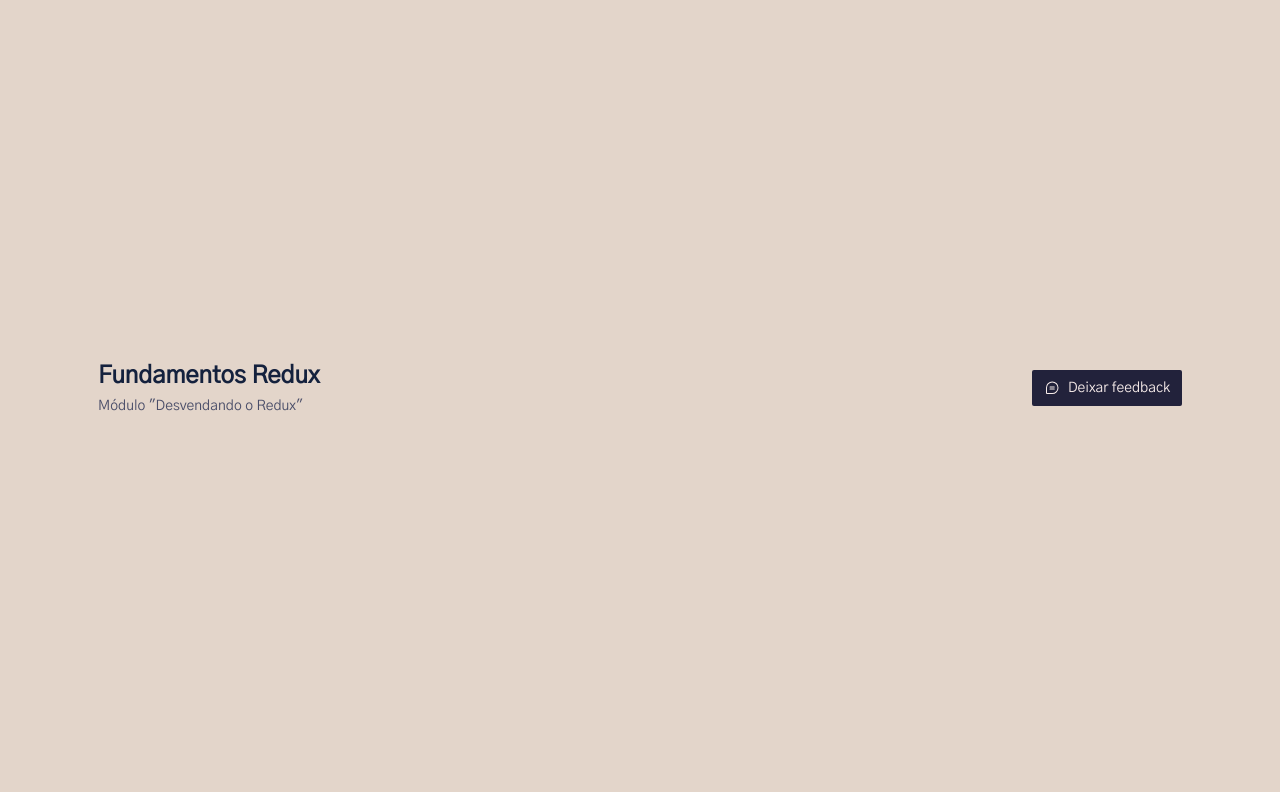
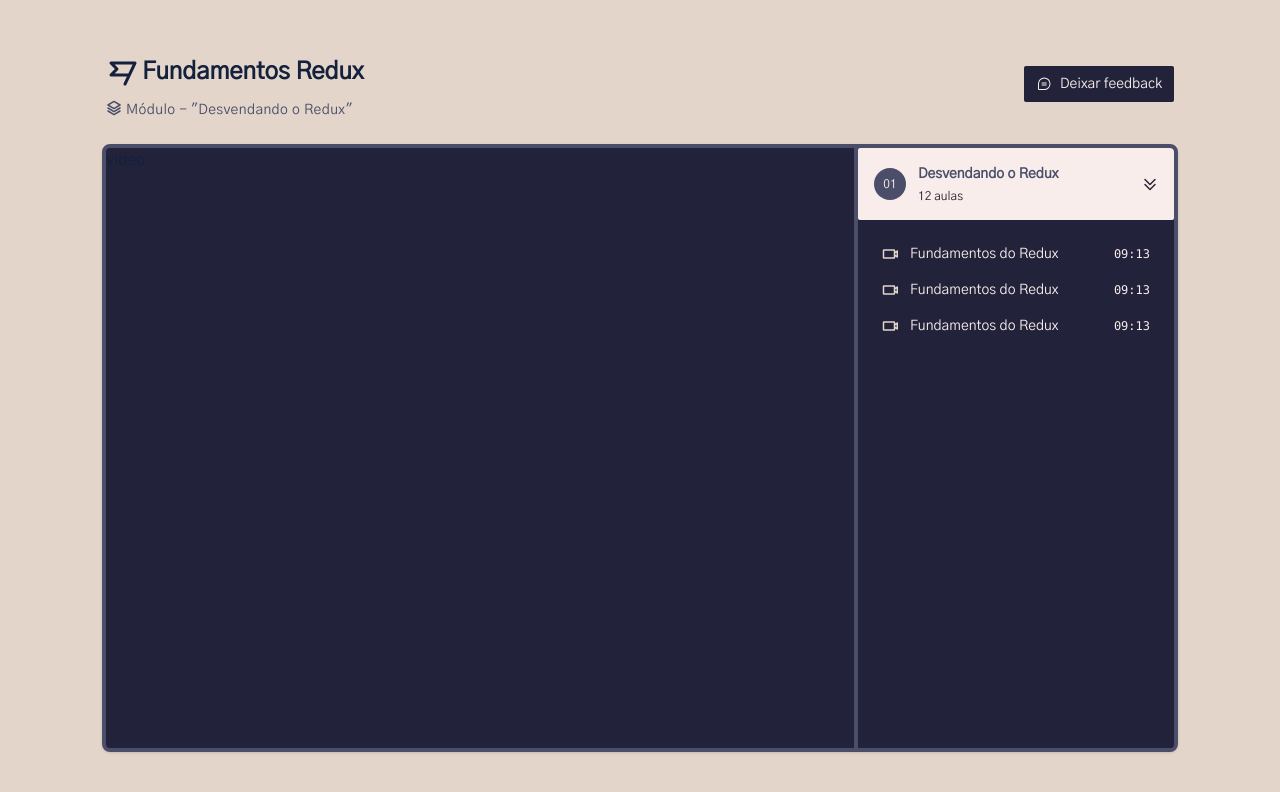
Before and after one commit to black-adm/app-redux-zustand, a React (Vite) app: page / in a window 1280 px wide. Shown: the top 792 px of the page. Built offline with nearby package versions, Linux system fonts and the light colour scheme.

Commit message:
base style from player page

```diff
--- a/src/pages/Player.tsx
+++ b/src/pages/Player.tsx
@@ -1,17 +1,26 @@
-import { ChatTeardropText } from "@phosphor-icons/react";
+import {
+    FlagBanner,
+    Stack,
+    ChatTeardropText,
+    CaretDoubleDown,
+    VideoCamera
+} from "@phosphor-icons/react";
 
 export function Player() {
     return (
         <div className="bg-primary-gray h-screen flex justify-center items-center text-dark-primary">
             <div className="flex w-[1100px] flex-col gap-6">
-                <div className="flex items-center justify-between px-2">
+                <div className="flex items-center justify-between px-2 sm:px-6 md:px-4">
 
-                    <div className="flex flex-col gap-1">
-                        <h1 className="text-2xl font-bold">
+                    <div className="mt-2 flex flex-col gap-1">
+                        <h1 className="flex items-center gap-1 text-2xl font-bold">
+                            <FlagBanner className="h-8 w-8" weight="bold" />
                             Fundamentos Redux
                         </h1>
-                        <span className="text-sm text-light-primary">
-                            Módulo "Desvendando o Redux"
+
+                        <span className="mt-2 flex items-center gap-1 text-sm font-medium tracking-wide text-light-primary">
+                            <Stack className="mb-1 h-4 w-4" weight="bold" />
+                            Módulo - "Desvendando o Redux"
                         </span>
                     </div>
 
@@ -21,8 +30,51 @@ export function Player() {
                     </button>
                 </div>
 
-                <main>
+                <main className="mx-3 relative flex overflow-hidden rounded-lg border-4 border-light-primary bg-medium-primary shadow">
+                    <div className="flex-1">
+                        video
+                    </div>
 
+                    <aside className="h-[600px] w-80 border-l-4 border-light-primary bg-medium-primary">
+                        <div>
+                            <button className="flex w-full items-center p-4 gap-3 rounded-sm text-light-primary bg-primary-white hover:bg-primary-gray">
+                                <div className="flex w-8 h-8 rounded-full items-center justify-center text-primary-white bg-light-primary text-xs">
+                                    01
+                                </div>
+
+                                <div className="flex flex-col gap-1 text-left">
+                                    <strong className="text-sm">
+                                        Desvendando o Redux
+                                    </strong>
+                                    <span className="text-xs font-medium text-condensed-primary">
+                                        12 aulas
+                                    </span>
+                                </div>
+
+                                <CaretDoubleDown className="w-4 h-4 ml-auto text-condensed-primary" weight="bold" />
+                            </button>
+
+                            <nav className="relative flex flex-col gap-4 p-6">
+                                <button className="flex items-center gap-3 text-sm text-primary-white">
+                                    <VideoCamera className="w-4 h-4 text-primary-gray" weight="bold" />
+                                    <span>Fundamentos do Redux</span>
+                                    <span className="ml-auto font-mono text-xs text-primary-white">09:13</span>
+                                </button>
+
+                                <button className="flex items-center gap-3 text-sm text-primary-white">
+                                    <VideoCamera className="w-4 h-4 text-primary-gray" weight="bold" />
+                                    <span>Fundamentos do Redux</span>
+                                    <span className="ml-auto font-mono text-xs text-primary-white">09:13</span>
+                                </button>
+
+                                <button className="flex items-center gap-3 text-sm text-primary-white">
+                                    <VideoCamera className="w-4 h-4 text-primary-gray" weight="bold" />
+                                    <span>Fundamentos do Redux</span>
+                                    <span className="ml-auto font-mono text-xs text-primary-white">09:13</span>
+                                </button>
+                            </nav>
+                        </div>
+                    </aside>
                 </main>
             </div>
         </div>
--- a/tailwind.config.js
+++ b/tailwind.config.js
@@ -10,6 +10,7 @@ export default {
         'primary-gray': '#e3d5ca',
         'dark-primary': '#14213d',
         'medium-primary': '#22223b',
+        'condensed-primary': '#2f2235',
         'light-primary': '#4a4e69'
       }
     },
```
